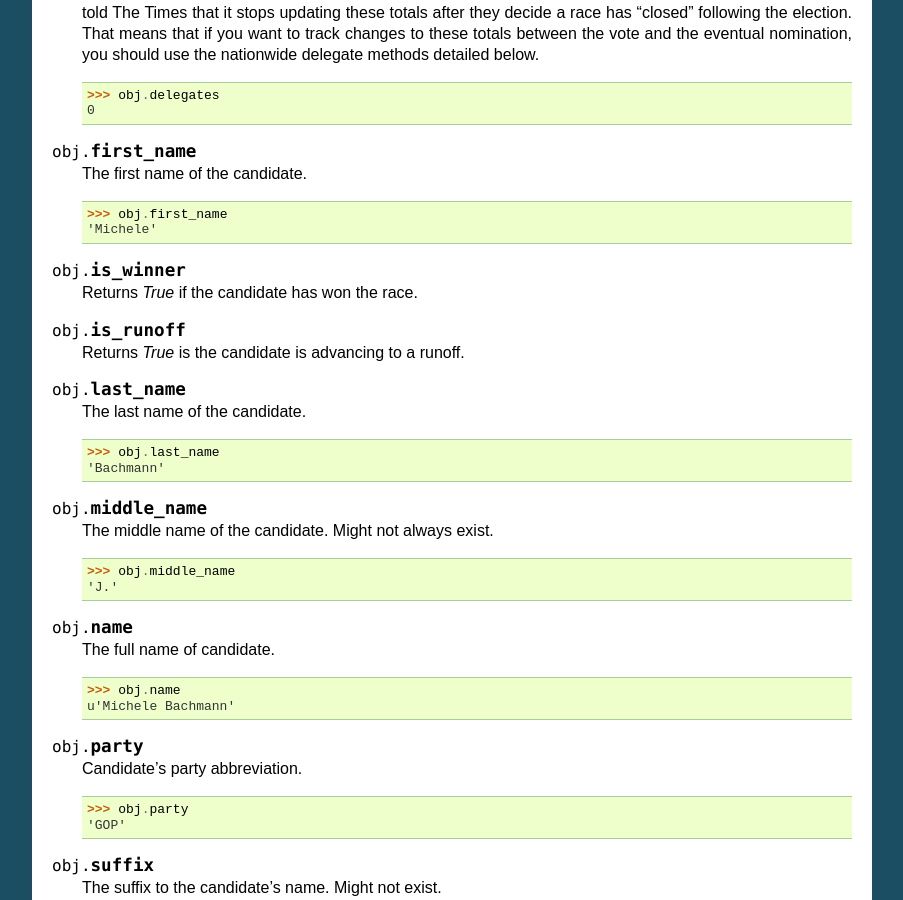
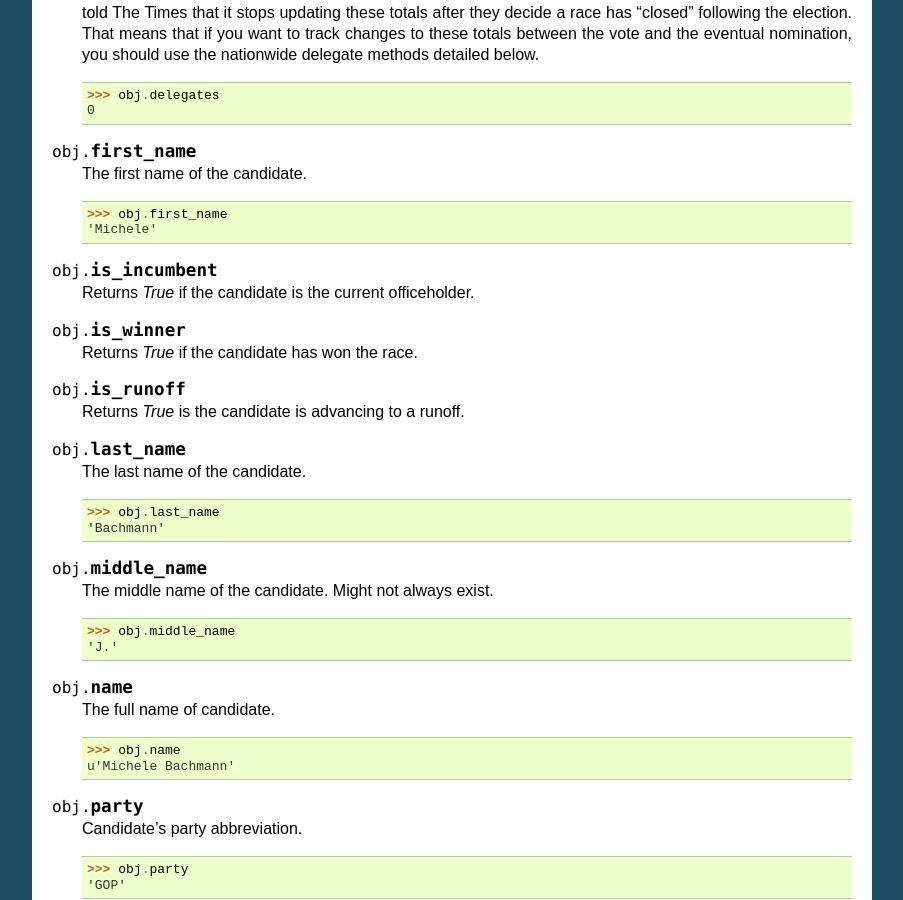
Before and after one commit to datadesk/python-elections, a Sphinx documentation site: the page built from docs/theapclient.rst, in a window 1280 px wide and 900 px high, scrolled down 6407 px. Shown: the whole window, without its empty margins (198-1101 px from the left). Built offline with Sphinx 7.4.7, drawn with Linux system fonts in a browser that asks for light colours.

Commit message:
Added is_incumbent to the Candidate class documentation

```diff
--- a/docs/theapclient.rst
+++ b/docs/theapclient.rst
@@ -373,6 +373,10 @@ A choice for voters in a race. In the presidential race, a person, like Barack O
         >>> obj.first_name
         'Michele'
 
+.. attribute:: obj.is_incumbent
+
+    Returns `True` if the candidate is the current officeholder.
+
 .. attribute:: obj.is_winner
 
     Returns `True` if the candidate has won the race.
```
Also changed, not shown: 7 other files.
